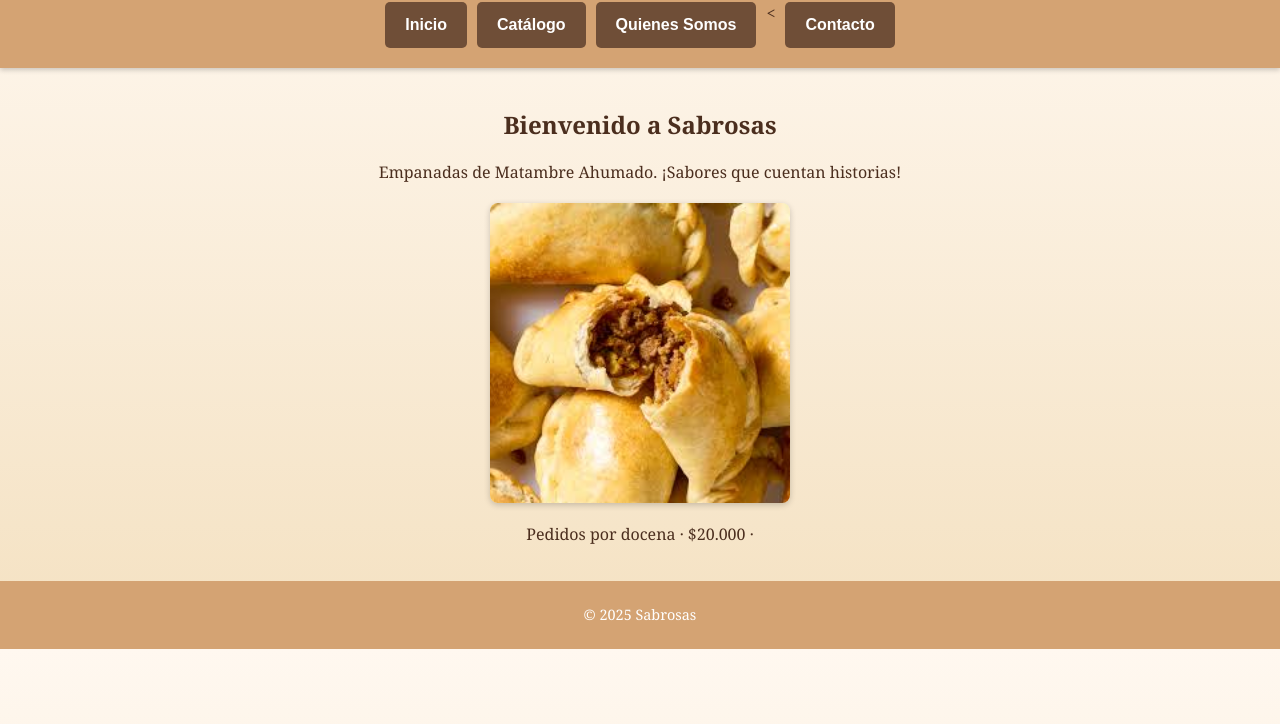
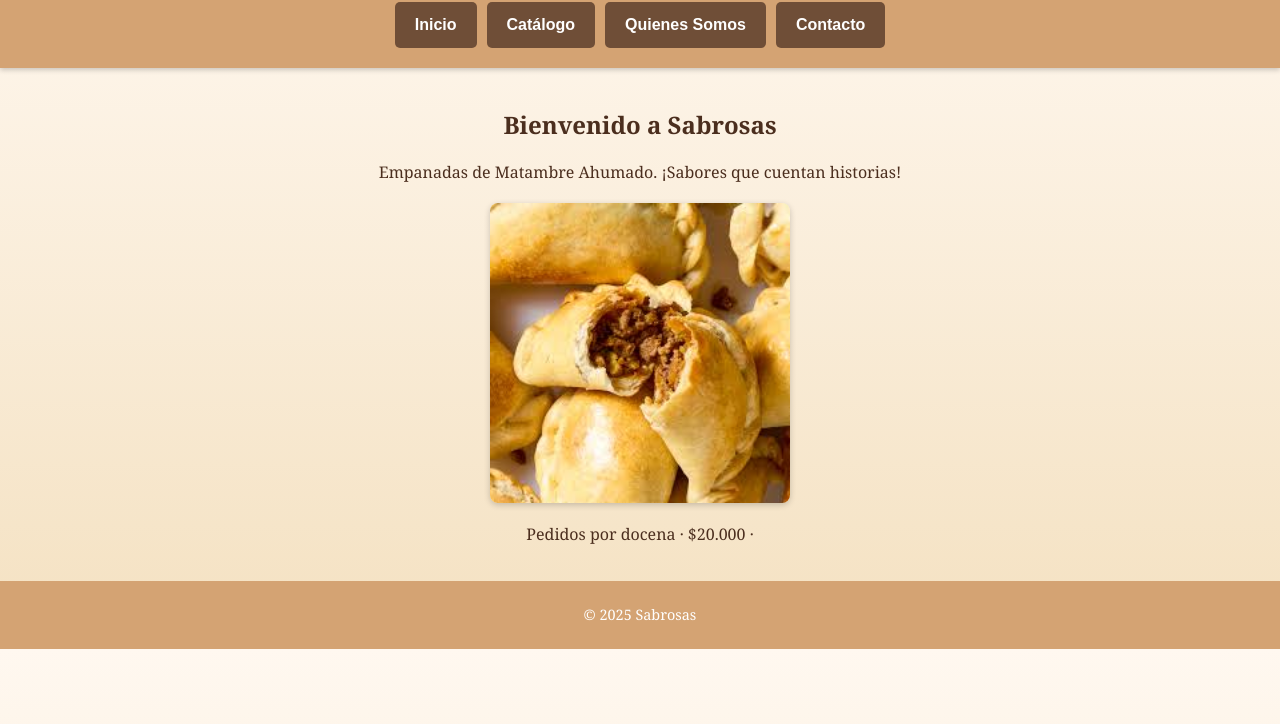
Before and after one commit to Cabro645/sabrosas, a plain HTML site: page index.html in a window 1280 px wide. Shown: the part 76-800 px from the top of the page. Drawn offline with Linux system fonts and the light colour scheme.

Commit message:
11 cambio

```diff
--- a/index.html
+++ b/index.html
@@ -14,7 +14,7 @@
       <button onclick="mostrarInicio()">Inicio</button>
       <button onclick="mostrarCatalogo()">Catálogo</button>
       <button onclick="mostrarAcerca()">Quienes Somos</button>
-      <<button onclick="verContacto()">Contacto</button>
+      <button onclick="verContacto()">Contacto</button>
 
 
     </nav>
```
